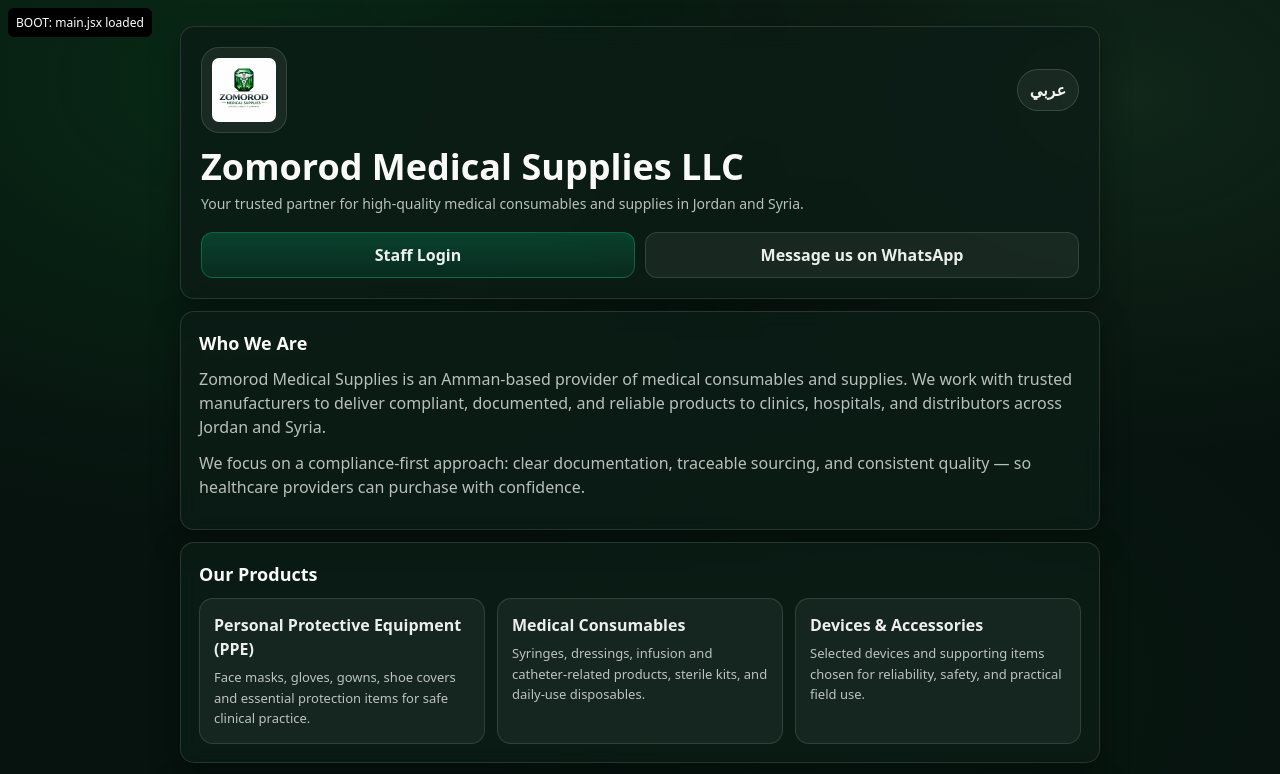
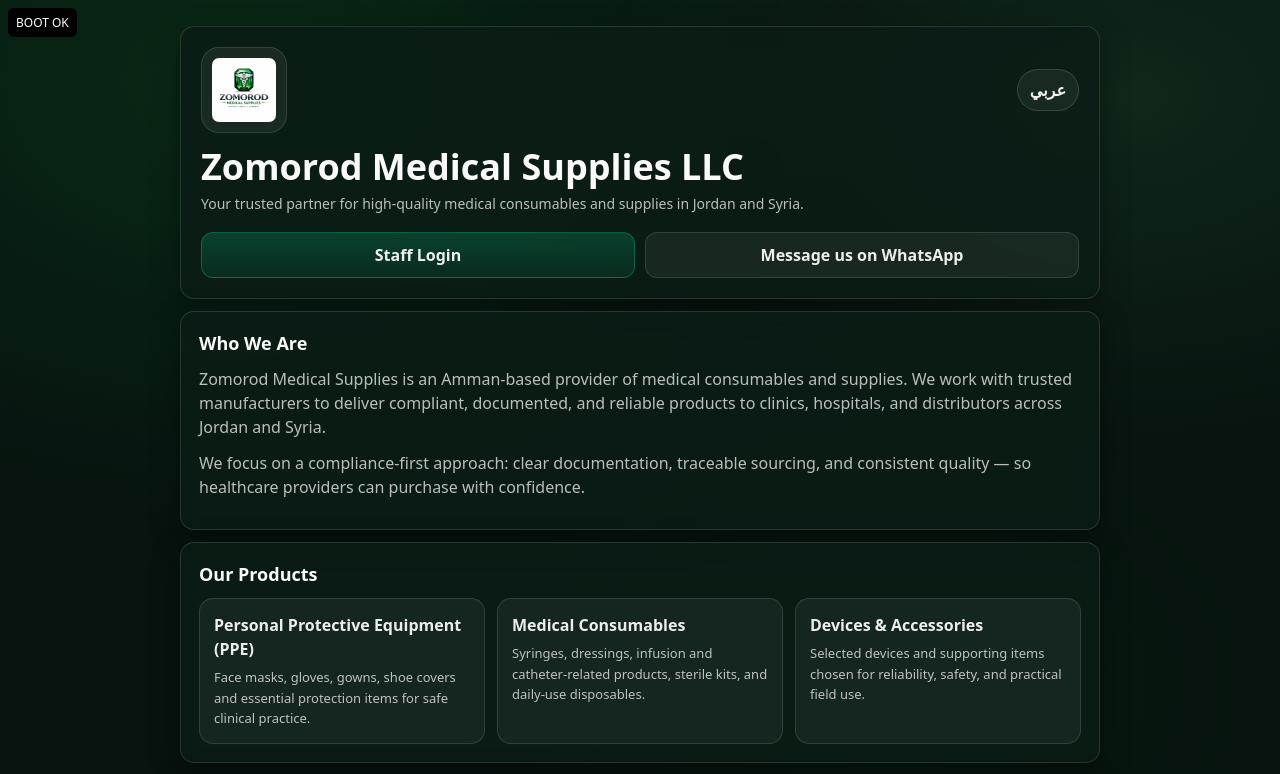
Before and after one commit to mmaani/zomorod-website, a React (Vite) app: page / in a window 1280 px wide. Shown: the top 774 px of the page. Built offline with nearby package versions, Linux system fonts and the light colour scheme; no server answers.

Commit message:
versal.jsx

```diff
--- a/src/main.jsx
+++ b/src/main.jsx
@@ -4,11 +4,14 @@
 import "./styles.css";
 import { installMobileErrorOverlay } from "./mobileErrorOverlay.js";
 installMobileErrorOverlay();
+
+
 const boot = document.createElement("div");
-boot.id = "boot-marker";
-boot.style.cssText = "position:fixed;top:8px;left:8px;z-index:99999;background:#000;color:#fff;padding:6px 8px;font:12px system-ui;border-radius:6px";
-boot.textContent = "BOOT: main.jsx loaded";
+boot.style.cssText =
+  "position:fixed;top:8px;left:8px;z-index:99999;background:#000;color:#fff;padding:6px 8px;font:12px system-ui;border-radius:6px";
+boot.textContent = "BOOT OK";
 document.body.appendChild(boot);
+
 
 ReactDOM.createRoot(document.getElementById("root")).render(
   <React.StrictMode>
```
